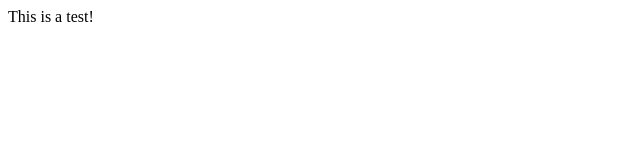
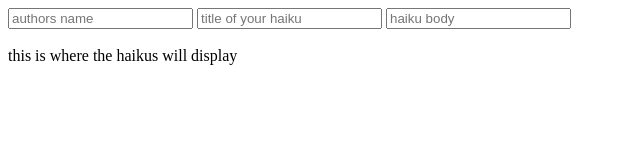
Before and after one commit to 10ndavis/Haiku-App, a website: page public/client/index.html in a window 1280 px wide. Shown: the whole page, without its empty margins (0-640 px from the left). Drawn offline with Linux system fonts and the light colour scheme.

Commit message:
html updated
html updated

```diff
--- a/public/client/index.html
+++ b/public/client/index.html
@@ -4,6 +4,14 @@
   <title>Haiku</title>
 </head>
 <body>
-  This is a test!
+  <div>
+    <input type="text" name="author" placeholder="authors name">
+    <input type="text" name="title" placeholder="title of your haiku">
+    <input type="text" name="body" placeholder="haiku body">
+  </div>
+  <br>
+  <div>
+    this is where the haikus will display
+  </div>
 </body>
 </html>
```
Also changed, not shown: app/app.js (added).
